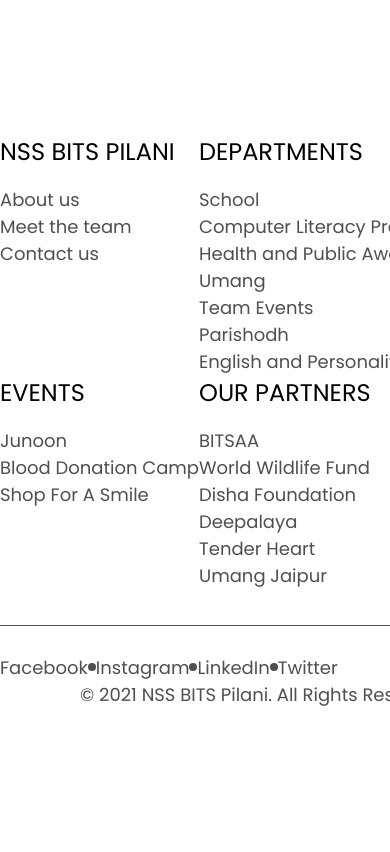
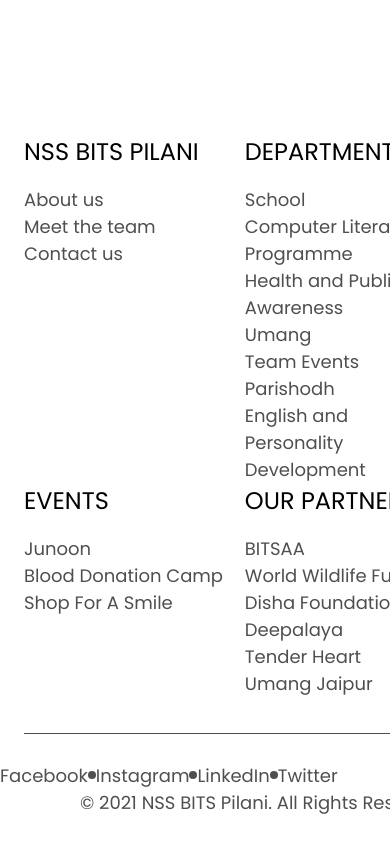
Before and after one commit to NSS-BITS-Pilani/NSSrevamp, a React (Create React App) app: page / in a window 390 px wide. Shown: the part 9020-9872 px from the top of the page. Before the commit the page ends 9776 px from the top, so only its background shows below. Built offline with nearby package versions, Linux system fonts and the light colour scheme.

Commit message:
Almost made the footer component responsive

```diff
--- a/src/Components/Footer/footer.scss
+++ b/src/Components/Footer/footer.scss
@@ -110,17 +110,37 @@
     }
   }
 }
+@media all and (max-width: 1100px) {
+  .footer {
+    .impLinks {
+      grid-template-columns: repeat(4, 1fr);
+      grid-column-gap: 1.5rem;
+      margin-right: 2rem;
+      margin-left: 2rem;
+    }
+  }
+}
+@media all and (max-width: 975px) {
+  .footer {
+    .impLinks {
+      grid-template-columns: repeat(2, max-content);
+      grid-column-gap: 2rem;
+      margin-right: 2.5rem;
+      margin-left: 2.5rem;
+    }
+  }
+}
 @media all and (max-width: 768px) {
   .footer {
     .impLinks {
-      grid-template-columns: max-content max-content;
+      grid-template-columns: 1fr 1fr;
+      grid-column-gap: 1rem;
+      margin-left: 1.5rem;
+      margin-right: 1.5rem;
     }
   }
   .copyContainer {
-    display: grid;
-    grid-template-columns: 100vw;
-    grid-template-rows: max-content max-content;
-    justify-content: center;
+    display: none;
     .copy {
       margin-left: 0%;
       grid-area: 2/1/3/2;
```
